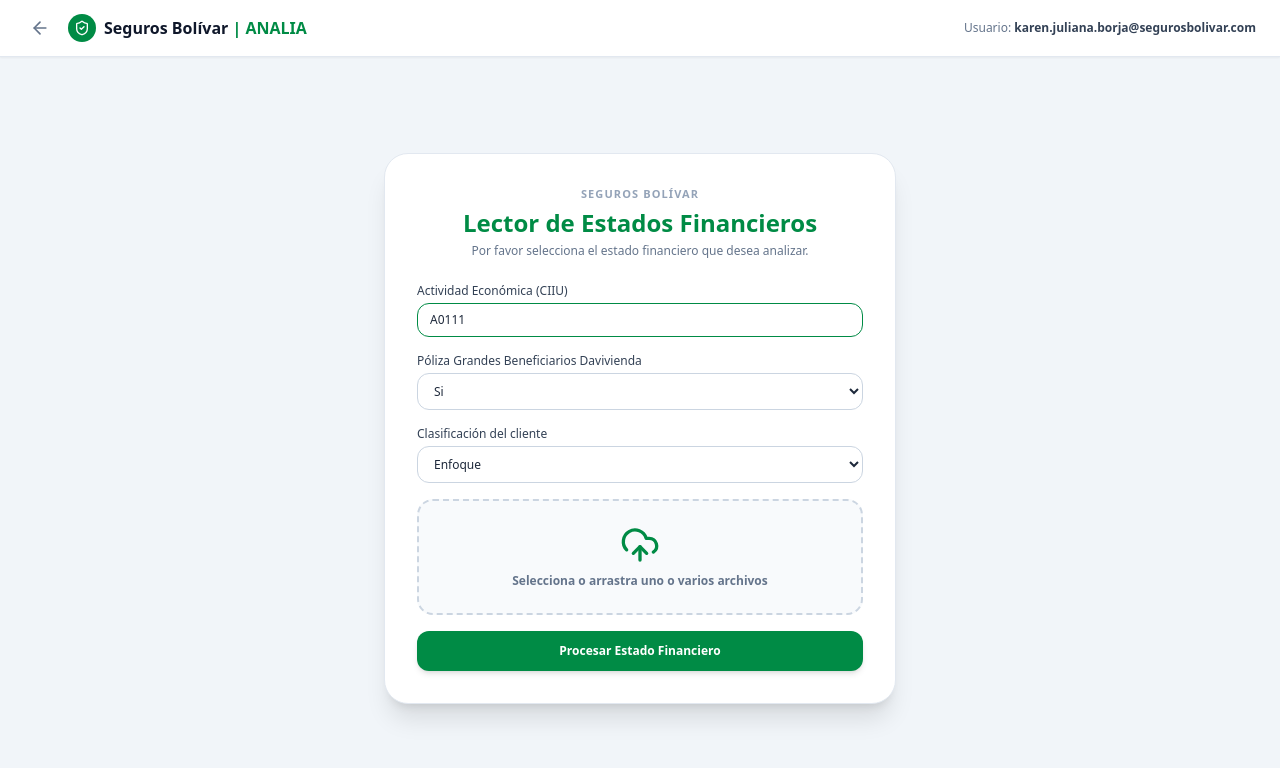
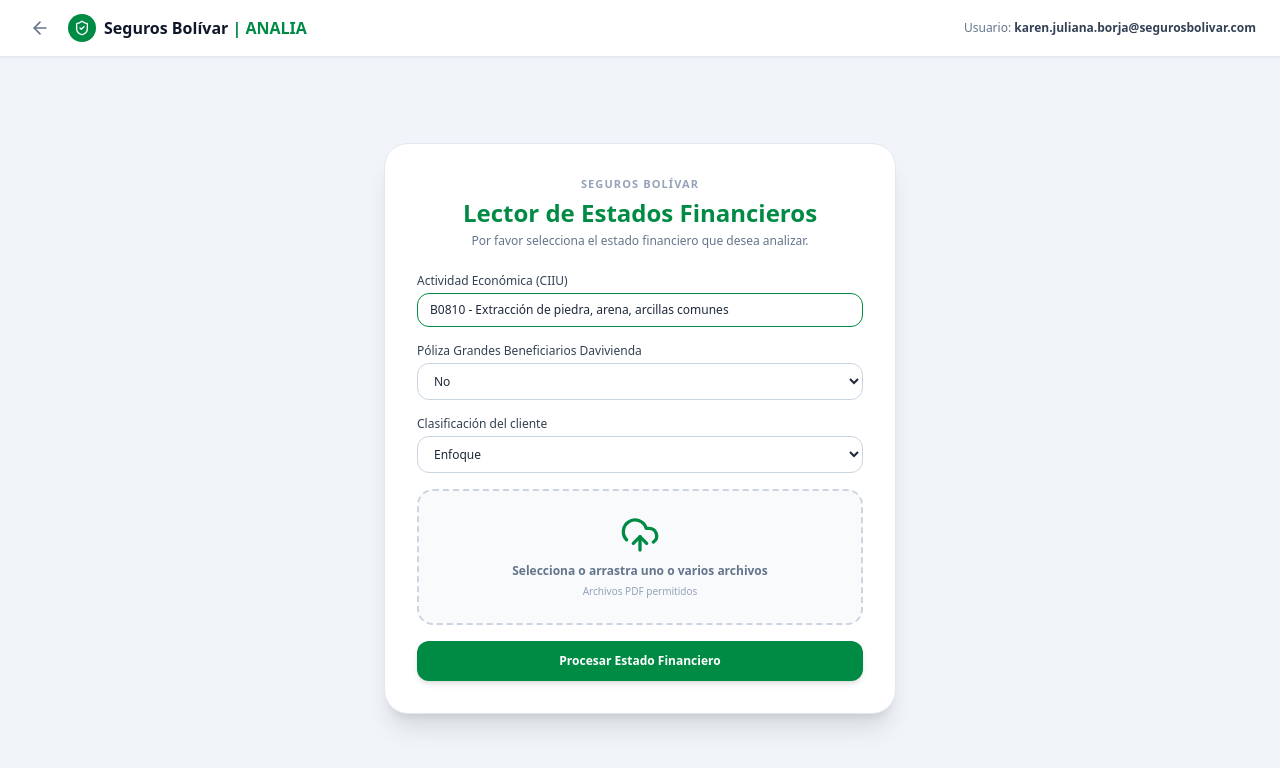
Before and after one commit to KarenJulianaBorja-SB/analia_lector_eeff, a React (Vite) app: page / in a window 1280 px wide. Both pictures are taken after a click on the button "Lector de EEFF". Shown: the top 768 px of the page. Built offline with nearby package versions, Linux system fonts and the light colour scheme.

Commit message:
Update App.jsx

```diff
--- a/src/App.jsx
+++ b/src/App.jsx
@@ -29,14 +29,22 @@
 
 export default function App() {
   const [vista, setVista] = useState("inicio"); // 'inicio' | 'formulario' | 'tabla'
-  const [ciuu, setCiuu] = useState("A0111");
-  const [poliza, setPoliza] = useState("Si");
+  const [ciuu, setCiuu] = useState("B0810 - Extracción de piedra, arena, arcillas comunes");
+  const [poliza, setPoliza] = useState("No");
   const [clasificacion, setClasificacion] = useState("Enfoque");
-  const [archivoCargado, setArchivoCargado] = useState(false);
+  const [nombreArchivo, setNombreArchivo] = useState("");
 
   const [datos, setDatos] = useState(DATOS_INICIALES);
   const [mostrarModal, setMostrarModal] = useState(false);
   const [cuposCalculados, setCuposCalculados] = useState(false);
+
+  // Manejar selección real de archivo PDF
+  const handleFileSelect = (event) => {
+    const file = event.target.files[0];
+    if (file) {
+      setNombreArchivo(file.name);
+    }
+  };
 
   const handleCellChange = (id, year, value) => {
     const numVal = parseInt(value.replace(/[^0-9]/g, ""), 10) || 0;
@@ -96,11 +104,10 @@
     );
   }
 
-// --- PASO 2: FORMULARIO INTERMEDIO DE CARGA DE PARAMETROS Y PDF ---
+  // --- PASO 2: FORMULARIO DE CARGA CON ARCHIVO REAL ---
   if (vista === "formulario") {
     return (
       <div className="min-h-screen bg-slate-100 flex flex-col font-sans">
-        {/* Header */}
         <header className="bg-white border-b border-slate-200 px-6 py-3 flex items-center justify-between shadow-sm">
           <div className="flex items-center space-x-3">
             <button
@@ -124,7 +131,6 @@
           </div>
         </header>
 
-        {/* Tarjeta del Formulario Intermedio */}
         <main className="flex-1 flex items-center justify-center p-6">
           <div className="bg-white rounded-3xl p-8 max-w-lg w-full shadow-xl border border-slate-200">
             <div className="text-center mb-6">
@@ -140,7 +146,7 @@
             </div>
 
             <div className="space-y-4 text-xs">
-              {/* Campo 1: Actividad Económica (CIIU) con desplegable */}
+              {/* Campo CIIU */}
               <div>
                 <label className="block font-medium text-slate-700 mb-1">Actividad Económica (CIIU)</label>
                 <input
@@ -165,7 +171,7 @@
                 </datalist>
               </div>
 
-              {/* Campo 2: Póliza Grandes Beneficiarios */}
+              {/* Póliza */}
               <div>
                 <label className="block font-medium text-slate-700 mb-1">Póliza Grandes Beneficiarios Davivienda</label>
                 <select
@@ -178,7 +184,7 @@
                 </select>
               </div>
 
-              {/* Campo 3: Clasificación del cliente */}
+              {/* Clasificación */}
               <div>
                 <label className="block font-medium text-slate-700 mb-1">Clasificación del cliente</label>
                 <select
@@ -192,24 +198,33 @@
                 </select>
               </div>
 
-              {/* Area de Carga de PDF */}
-              <div
-                onClick={() => setArchivoCargado(true)}
-                className={`border-2 border-dashed rounded-2xl p-6 text-center cursor-pointer transition ${archivoCargado ? "border-emerald-500 bg-emerald-50/50" : "border-slate-300 hover:border-[#008B45] bg-slate-50"}`}
+              {/* Selector de Archivo Real (Input File Oculto) */}
+              <label
+                className={`border-2 border-dashed rounded-2xl p-6 text-center cursor-pointer transition flex flex-col items-center justify-center ${
+                  nombreArchivo ? "border-emerald-500 bg-emerald-50/50" : "border-slate-300 hover:border-[#008B45] bg-slate-50"
+                }`}
               >
-                {archivoCargado ? (
+                <input
+                  type="file"
+                  accept=".pdf"
+                  onChange={handleFileSelect}
+                  className="hidden"
+                />
+
+                {nombreArchivo ? (
                   <div className="flex flex-col items-center text-emerald-700">
                     <CheckCircle2 className="w-10 h-10 mb-2 text-[#008B45]" />
-                    <span className="font-semibold text-xs">EEFF_2025_Davivienda.pdf listo</span>
-                    <span className="text-[10px] text-emerald-600 mt-1">Haz clic para reemplazar archivo</span>
+                    <span className="font-semibold text-xs">{nombreArchivo} listo</span>
+                    <span className="text-[10px] text-emerald-600 mt-1">Haz clic para cambiar de archivo</span>
                   </div>
                 ) : (
                   <div className="flex flex-col items-center text-slate-500">
                     <UploadCloud className="w-10 h-10 mb-2 text-[#008B45]" />
                     <span className="font-semibold text-xs">Selecciona o arrastra uno o varios archivos</span>
+                    <span className="text-[10px] text-slate-400 mt-1">Archivos PDF permitidos</span>
                   </div>
                 )}
-              </div>
+              </label>
 
               {/* Botón de Procesar */}
               <button
@@ -224,10 +239,10 @@
       </div>
     );
   }
-  // --- PASO 3: TABLA CONTABLE COMPARATIVA (EXTRACCIÓN) ---
+
+  // --- PASO 3: TABLA CONTABLE COMPARATIVA ---
   return (
     <div className="min-h-screen bg-slate-50 text-slate-800 flex flex-col font-sans">
-      {/* Header Corporativo */}
       <header className="bg-white border-b border-slate-200 px-6 py-3 flex items-center justify-between shadow-sm">
         <div className="flex items-center space-x-3">
           <button
@@ -251,10 +266,7 @@
         </div>
       </header>
 
-      {/* Contenido en Grilla */}
       <main className="flex-1 max-w-7xl w-full mx-auto p-6 grid grid-cols-12 gap-6">
-
-        {/* Tabla Contable */}
         <section className="col-span-8 bg-white rounded-2xl border border-slate-200 p-5 shadow-sm flex flex-col justify-between">
           <div>
             <div className="flex justify-between items-center mb-4">
@@ -311,12 +323,11 @@
           </div>
         </section>
 
-        {/* Panel Lateral */}
         <section className="col-span-4 flex flex-col space-y-6">
           <div className="bg-white rounded-2xl border-2 border-dashed border-slate-200 p-6 flex flex-col items-center justify-center text-center flex-1">
             <FileText className="w-10 h-10 text-[#008B45] mb-2" />
             <span className="text-xs font-bold text-slate-700">Documento cargado</span>
-            <span className="text-[11px] text-slate-400 mt-1">EEFF_2025_Davivienda.pdf</span>
+            <span className="text-[11px] text-slate-400 mt-1">{nombreArchivo || "Documento_Sin_Nombre.pdf"}</span>
           </div>
 
           <div className="bg-white rounded-2xl border border-slate-200 p-5 shadow-sm">
@@ -335,7 +346,6 @@
         </section>
       </main>
 
-      {/* Modal Advertencia */}
       {mostrarModal && (
         <div className="fixed inset-0 bg-slate-900/40 backdrop-blur-sm flex items-center justify-center z-50 p-4">
           <div className="bg-white rounded-2xl p-6 max-w-sm w-full shadow-2xl border border-slate-100 text-center">
```
